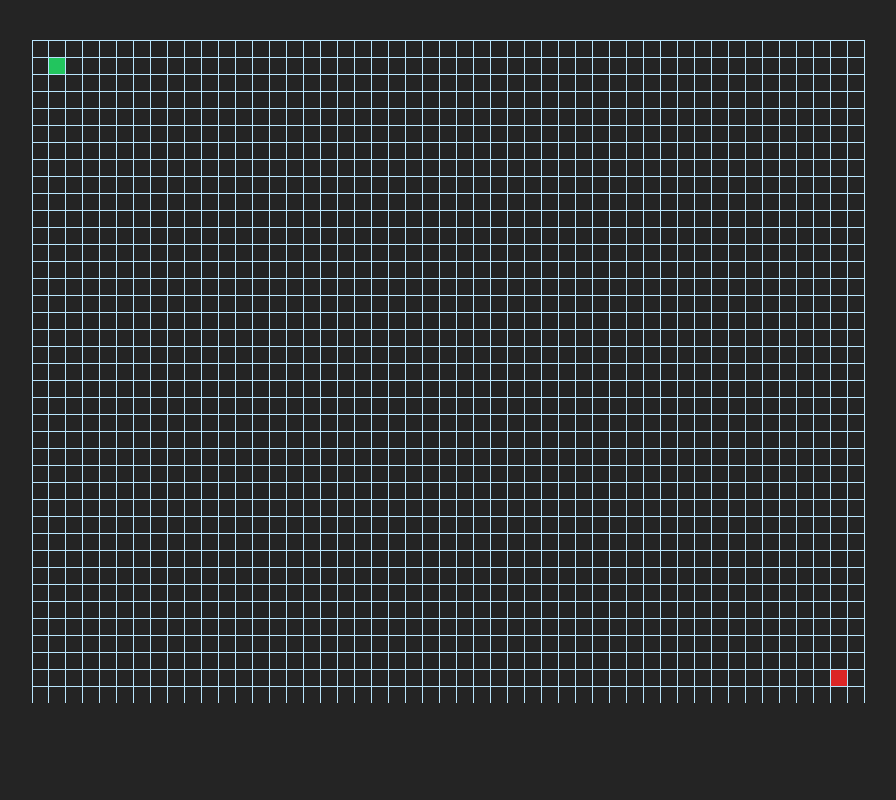
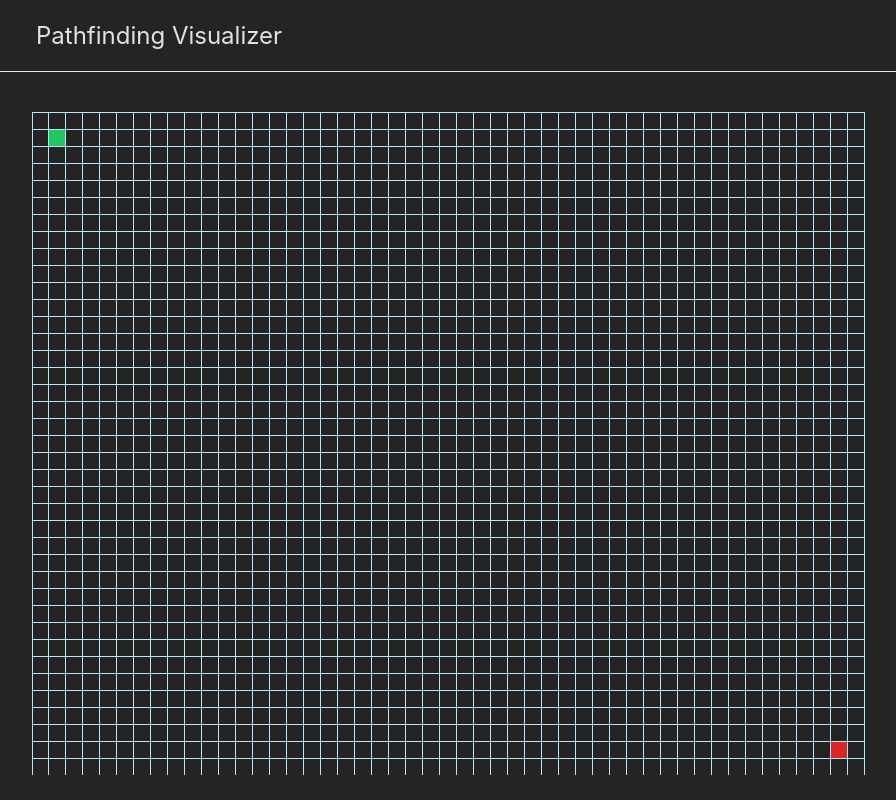
Before and after one commit to santicano2/pathfinding-visualizer, a React (Vite) app: page / in a window 1280 px wide. Shown: the whole page, without its empty margins (192-1088 px from the left). Built offline with nearby package versions, Linux system fonts and the light colour scheme.

Commit message:
componente nav basico

```diff
--- a/src/App.tsx
+++ b/src/App.tsx
@@ -1,9 +1,11 @@
+import { useRef } from "react";
+
 import { PathfindingProvider } from "./context/PathfindingContext";
 import { SpeedProvider } from "./context/SpeedContext";
 import { TileProvider } from "./context/TileContext";
 
 import { Grid } from "./components/Grid";
-import { useRef } from "react";
+import { Nav } from "./components/Nav";
 
 function App() {
   const isVisualizationRunningRef = useRef(false);
@@ -13,6 +15,7 @@ function App() {
       <TileProvider>
         <SpeedProvider>
           <div className="h-screen w-screen flex flex-col">
+            <Nav />
             <Grid isVisualizationRunningRef={isVisualizationRunningRef} />
           </div>
         </SpeedProvider>
--- /dev/null
+++ b/src/components/Nav.tsx
@@ -0,0 +1,11 @@
+export function Nav() {
+  return (
+    <div className="flex items-center justify-center min-h-[4.5rem] border-b shadow-gray-600 sm:px-5 px-0">
+      <div className="flex items-center lg:justify-between justify-center w-full sm:w-[52rem]">
+        <h1 className="lg:flex hidden w-[40%] text-2xl pl-1">
+          Pathfinding Visualizer
+        </h1>
+      </div>
+    </div>
+  );
+}
```
